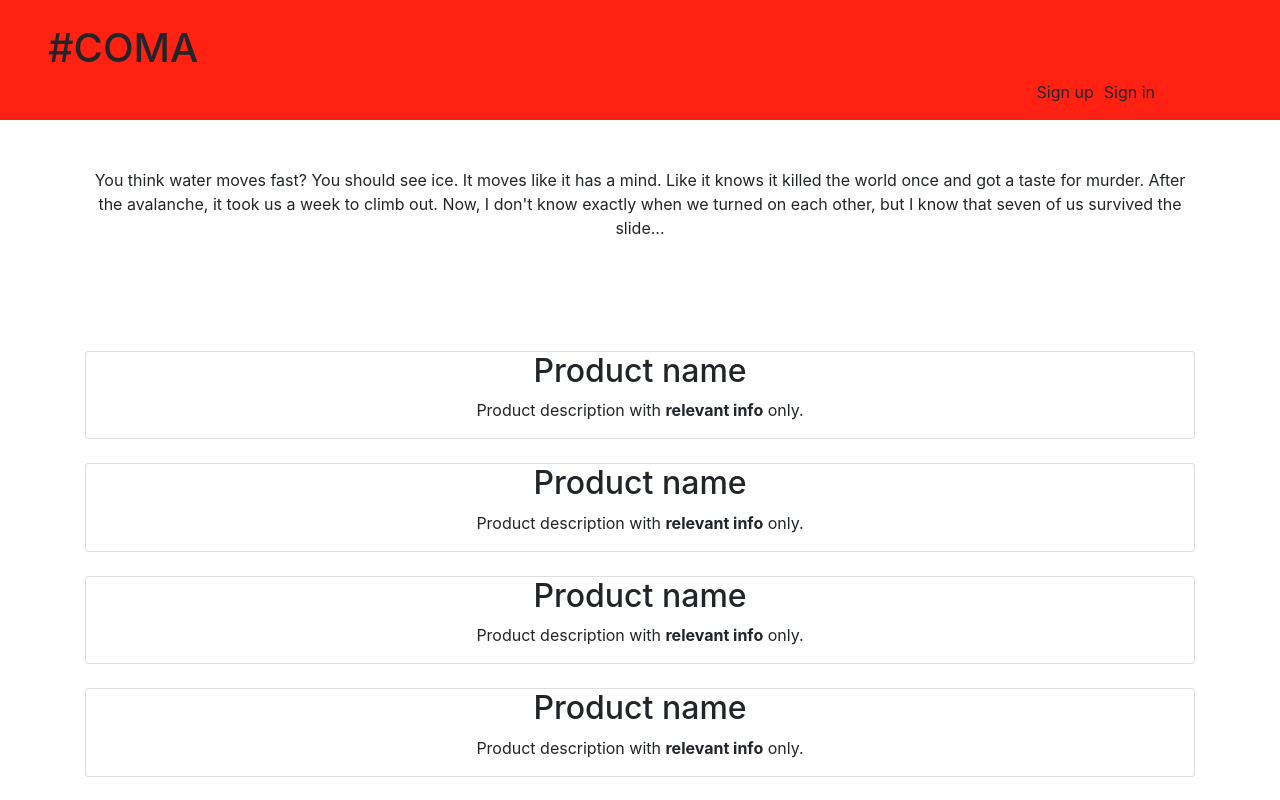
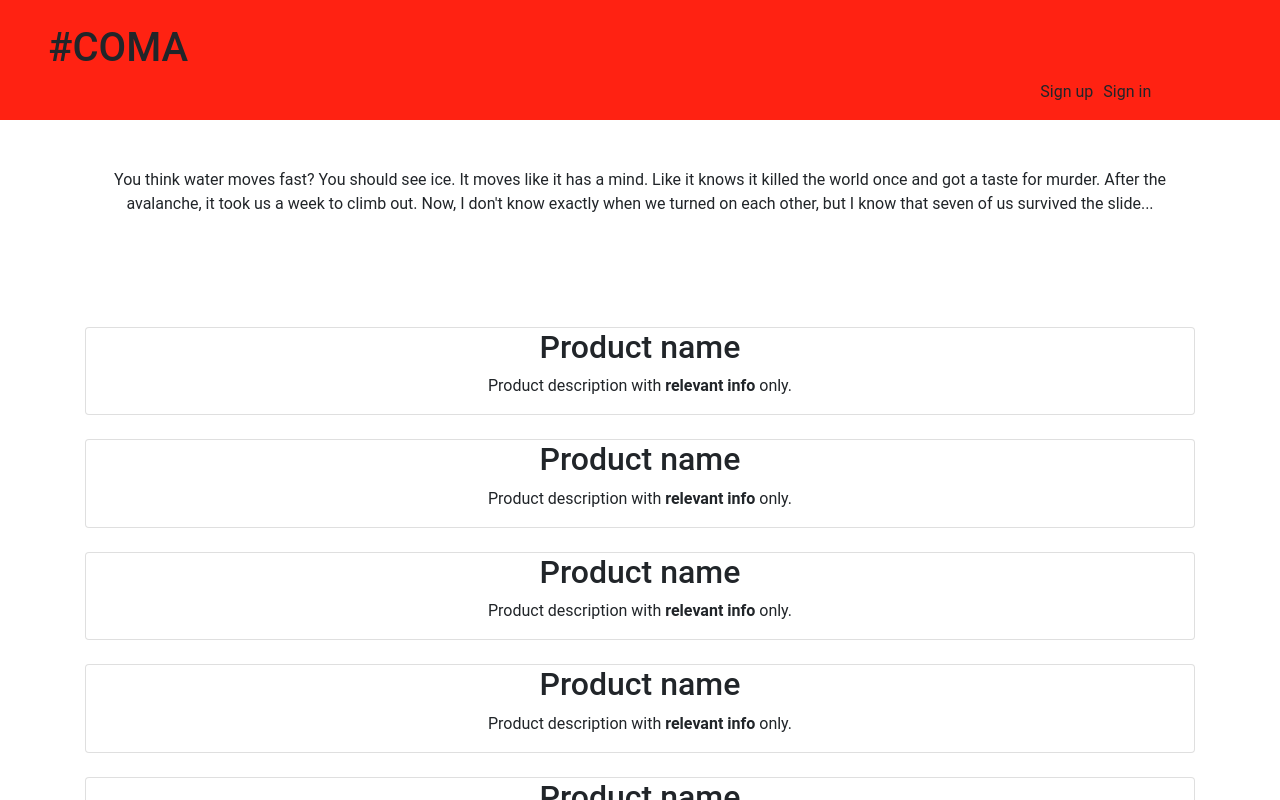
Before and after one commit to Kvin3324/coma_story, a React (Create React App) app: page / in a window 1280 px wide. Shown: the top 800 px of the page. Built offline with nearby package versions, Linux system fonts and the light colour scheme.

Commit message:
Added font family

```diff
--- a/src/App.css
+++ b/src/App.css
@@ -1,5 +1,6 @@
 .App {
   text-align: center;
+  font-family: "Roboto";
 }
 
 .App-logo {
```
